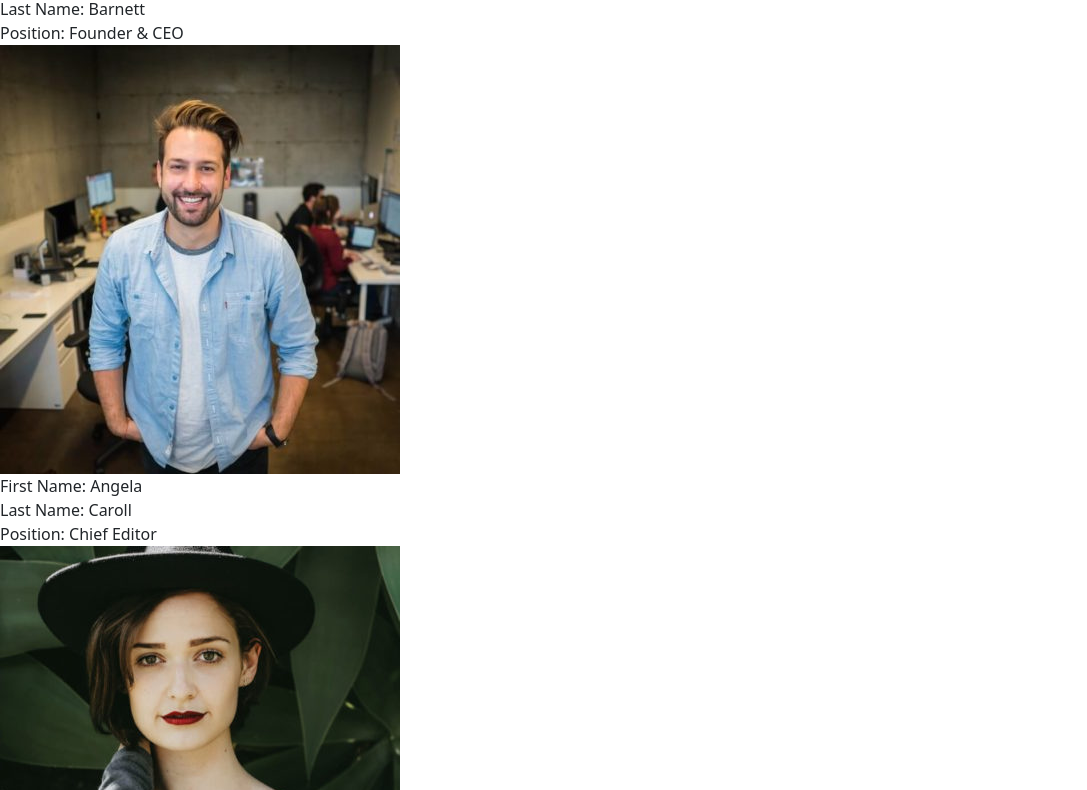
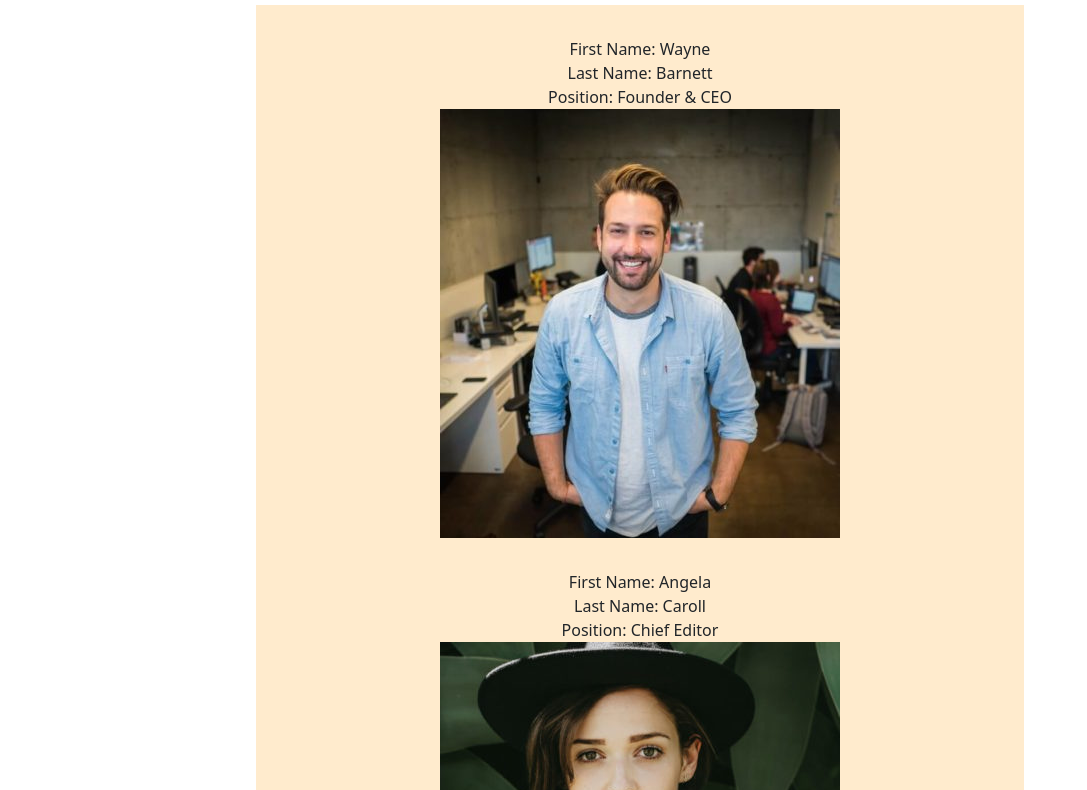
Before and after one commit to easygode/js-our-team, a plain HTML site: page index.html in a window 1280 px wide. Shown: the part 83-873 px from the top of the page, without its empty margins (0-1087 px from the left). Drawn offline with nearby package versions, Linux system fonts and the light colour scheme.

Commit message:
css style, esercizio completato

```diff
--- a/css/style.css
+++ b/css/style.css
@@ -3,3 +3,14 @@
     padding: 0;
     box-sizing: border-box;
 }
+
+main {
+    background-color: blanchedalmond;
+    width: 60%;
+    margin: 0 auto;
+}
+
+h1, main, .member {
+text-align: center;
+padding: 1rem;
+}
```
